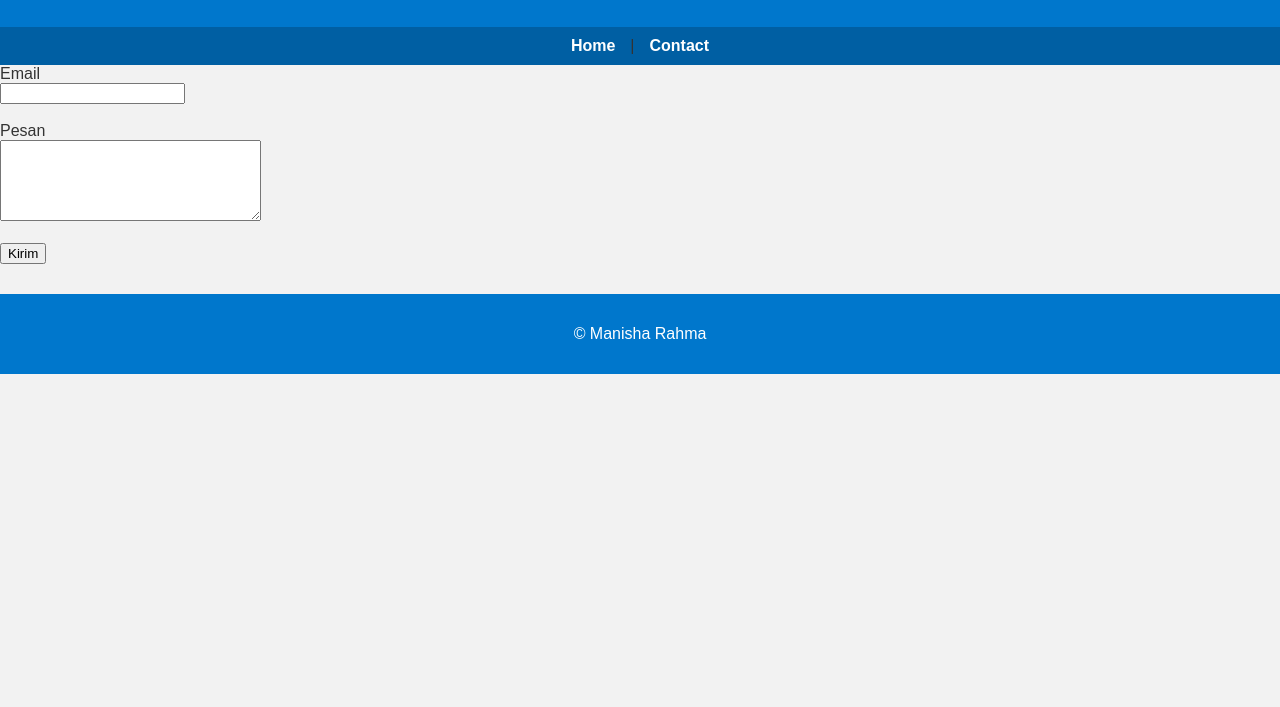
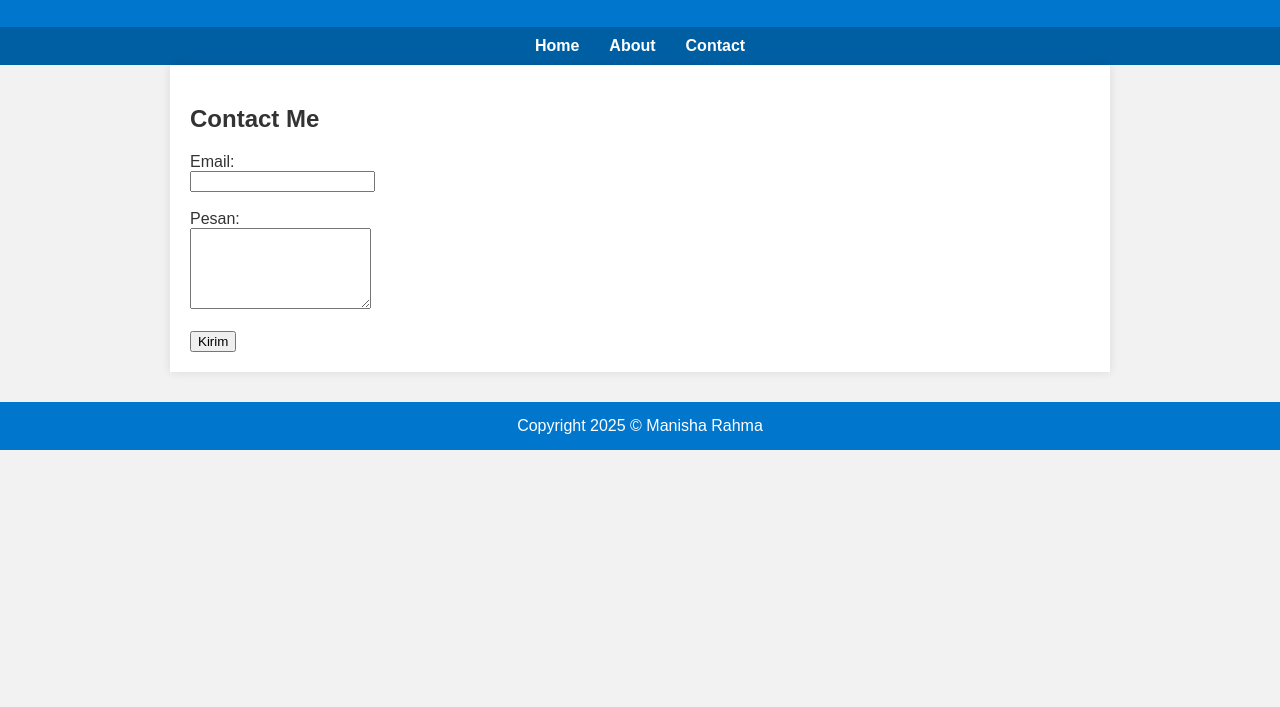
Before and after one commit to Websiteku2025/manisha_rahma, a plain HTML site: page contact.html in a window 1280 px wide. Shown: the part 93-800 px from the top of the page. Drawn offline with Linux system fonts and the light colour scheme.

Commit message:
Update contact.html

```diff
--- a/contact.html
+++ b/contact.html
@@ -1,31 +1,38 @@
 <!DOCTYPE html>
-<html>
+<html lang="id">
 <head>
-    <title>Contact - Web Sederhana</title>
+  <meta charset="UTF-8">
+  <title>Contact - Web Pribadi</title>
   <link rel="stylesheet" href="style.css">
 </head>
 <body>
+
 <header>
-        <h1>Contact Me</h1>
+  <h1>Hubungi Saya</h1>
 </header>
 
 <nav>
-        <a href="index.html">Home</a> |
+  <a href="index.html">Home</a>
+  <a href="about.html">About</a>
   <a href="contact.html">Contact</a>
 </nav>
 
-    <form class="contact-form">
-        <label>Email</label><br>
-        <input type="email" name="email"><br><br>
+<div class="container">
+  <h2>Contact Me</h2>
+  <form action="#">
+    <label for="email">Email:</label><br>
+    <input type="email" id="email" name="email" required><br><br>
 
-        <label>Pesan</label><br>
-        <textarea name="pesan" rows="5" cols="30"></textarea><br><br>
+    <label for="pesan">Pesan:</label><br>
+    <textarea id="pesan" name="pesan" rows="5" required></textarea><br><br>
 
     <button type="submit">Kirim</button>
   </form>
+</div>
 
 <footer>
-        <p>&copy; Manisha Rahma</p>
+  Copyright 2025 &copy; Manisha Rahma
 </footer>
+
 </body>
 </html>
```
Lines whose indentation alone changed are shown as unchanged.
